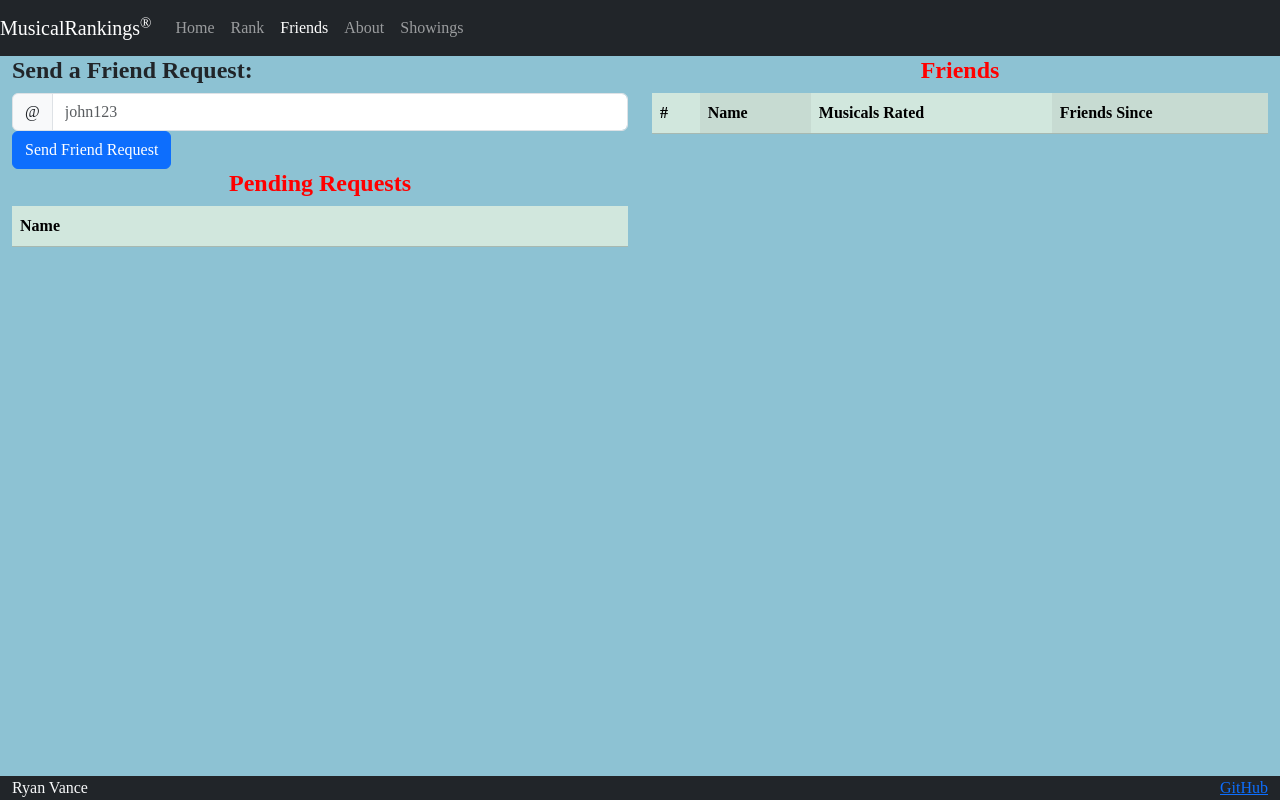
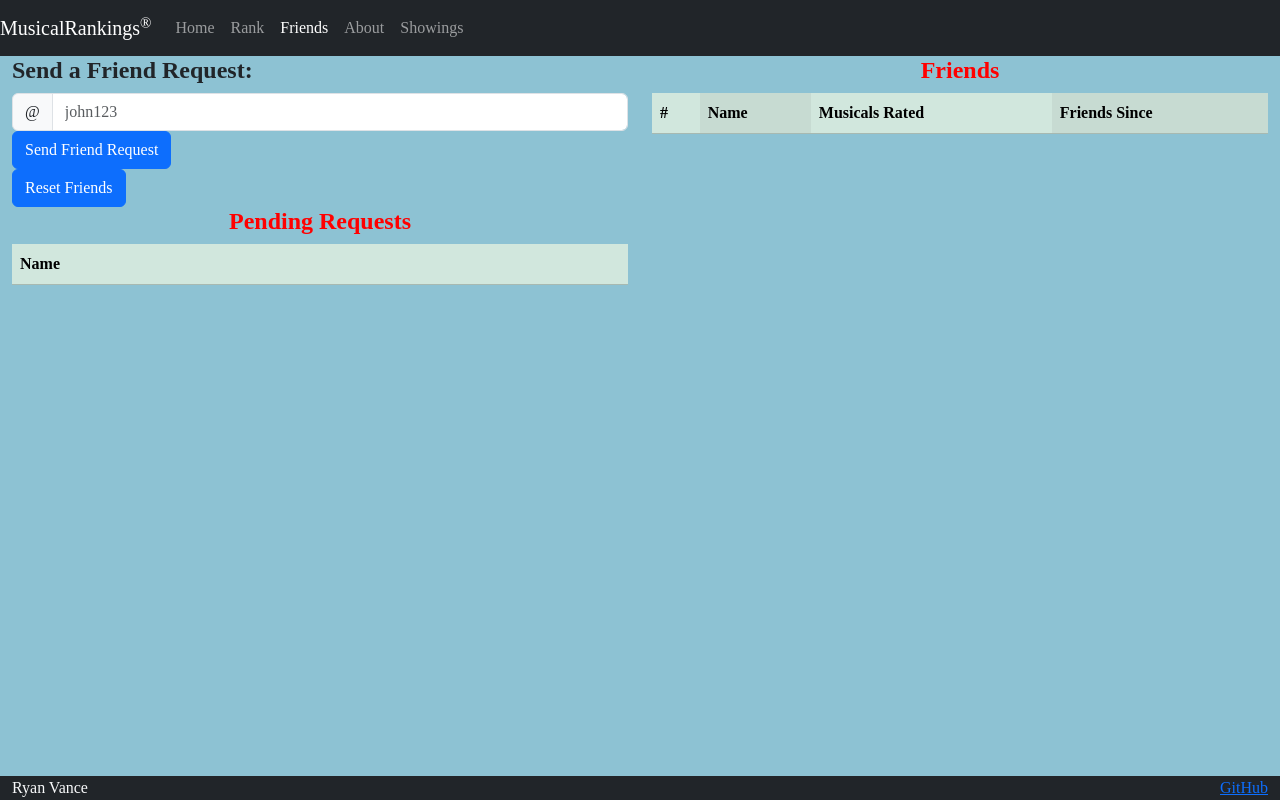
Before and after one commit to ryanvance74/startup, a React (Vite) app: page /friends in a window 1280 px wide. Built offline with nearby package versions, Linux system fonts and the light colour scheme.

Commit message:
added ability to reset friends list since localStorage will persist it otherwise

```diff
--- a/src/friends/friends.jsx
+++ b/src/friends/friends.jsx
@@ -46,6 +46,15 @@ export function Friends() {
             })
         }, 5000)
     }
+
+    const resetFriends = () => {
+        setFriends([])
+        localStorage.setItem('saved_friends', JSON.stringify([]))
+        setStatusMessage('Reset friends list.')
+                setTimeout(() => {
+                    setStatusMessage('');
+                }, 3000)
+    }
   return (
     <main className="container-fluid flex-grow-1 d-flex flex-column justify-content-between">
         <div className="row">
@@ -61,6 +70,11 @@ export function Friends() {
                     <div>
                         <Button variant='primary' onClick={sendRequest}>
                         Send Friend Request
+                        </Button>
+                    </div>
+                    <div>
+                        <Button variant='primary' onClick={resetFriends}>
+                        Reset Friends
                         </Button>
                     </div>
             </div>
@@ -89,7 +103,7 @@ export function Friends() {
                 </table>
             </div>
             {statusMessage && <div className="alert">
-                {message}
+                {statusMessage}
                 </div>}
             <div className="col-md-6">
                 <h4 className="text-center" id="table-title"> Pending Requests </h4>
```
